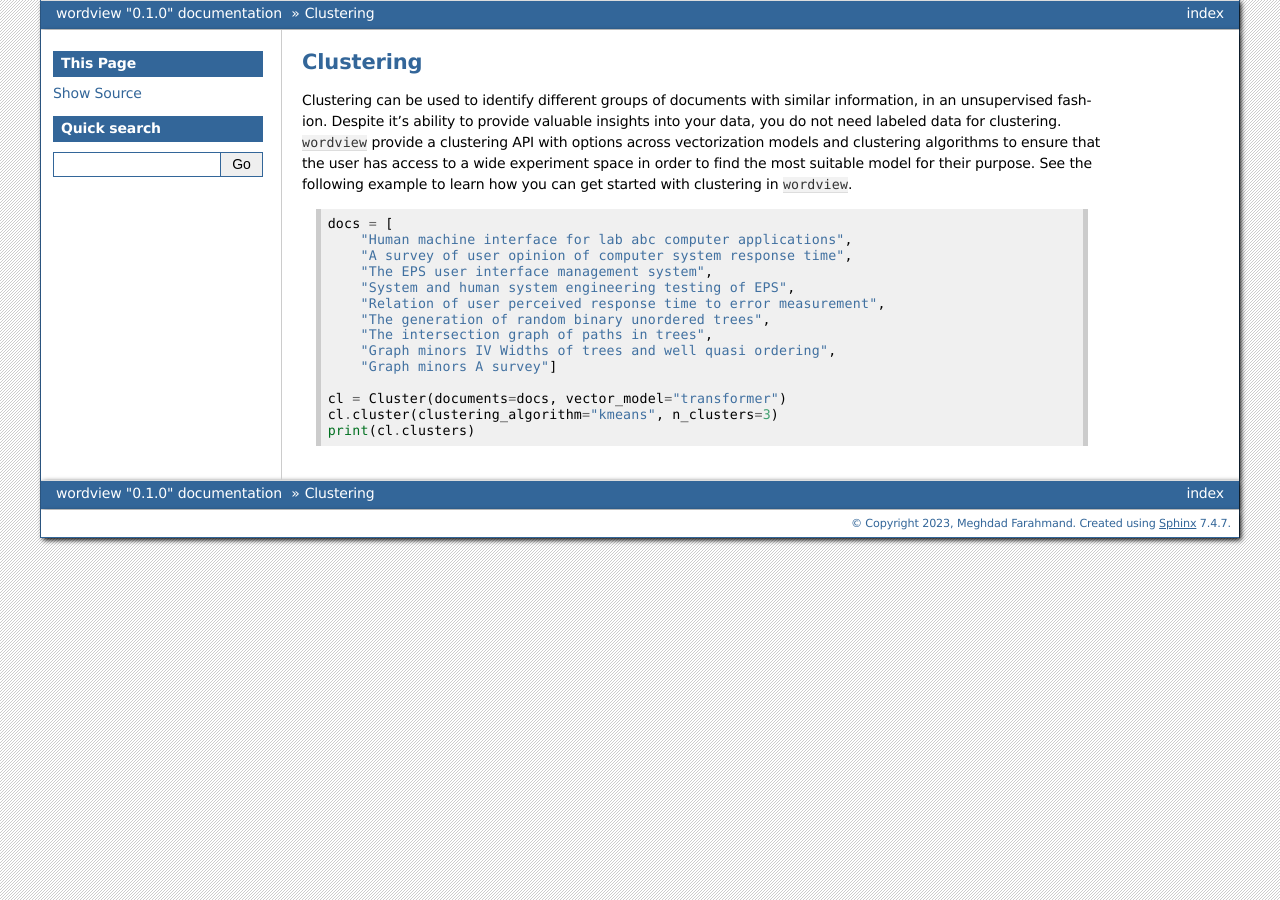
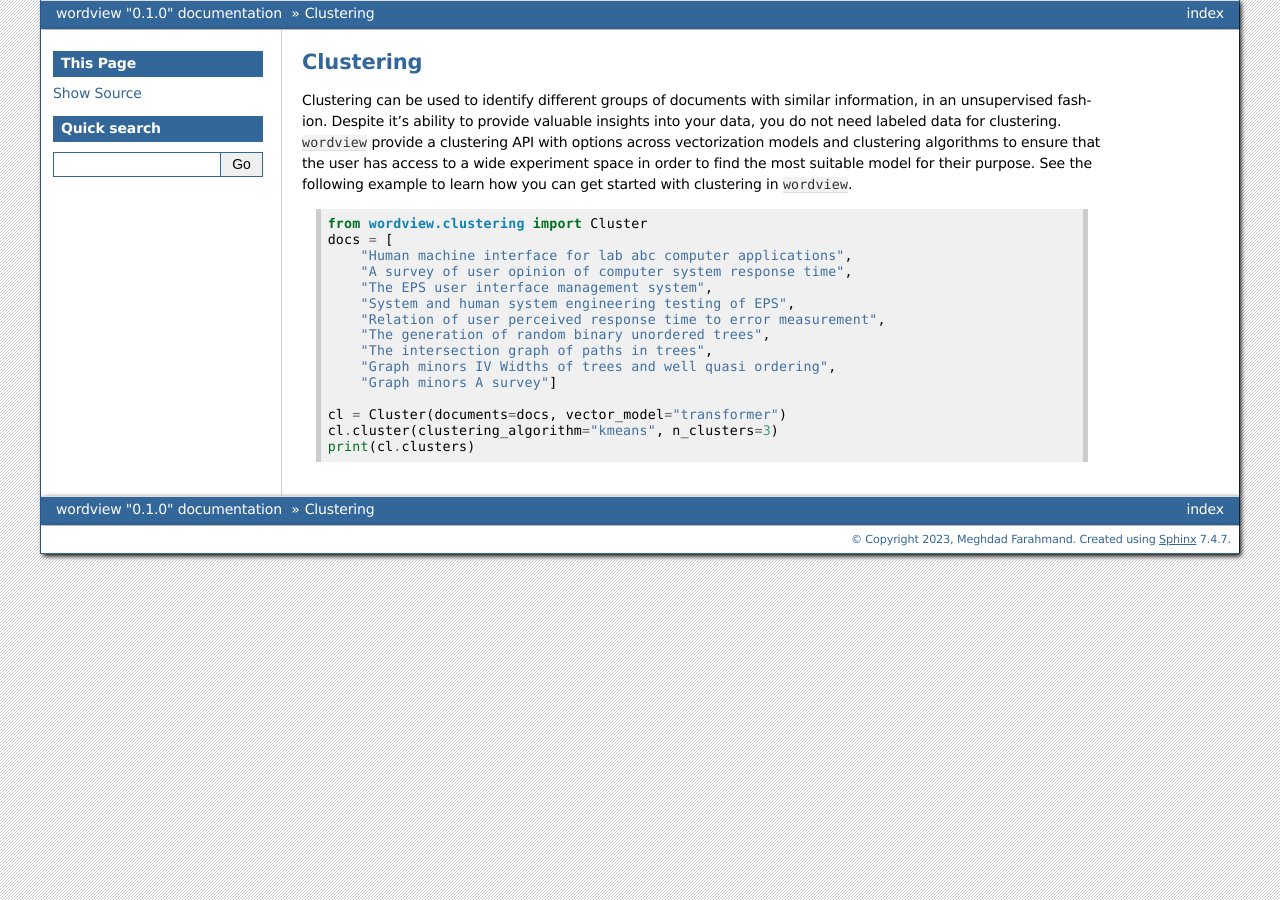
Before and after one commit to meghdadFar/wordview, a Sphinx documentation site: the page built from docs/source/clustering.rst, in a window 1280 px wide. Built offline with Sphinx 7.4.7, drawn with Linux system fonts in a browser that asks for light colours.

Commit message:
Add missing import

```diff
--- a/docs/source/clustering.rst
+++ b/docs/source/clustering.rst
@@ -9,6 +9,7 @@ clustering in ``wordview``.
 
 .. code:: python
 
+    from wordview.clustering import Cluster
     docs = [
         "Human machine interface for lab abc computer applications",
         "A survey of user opinion of computer system response time",
```
